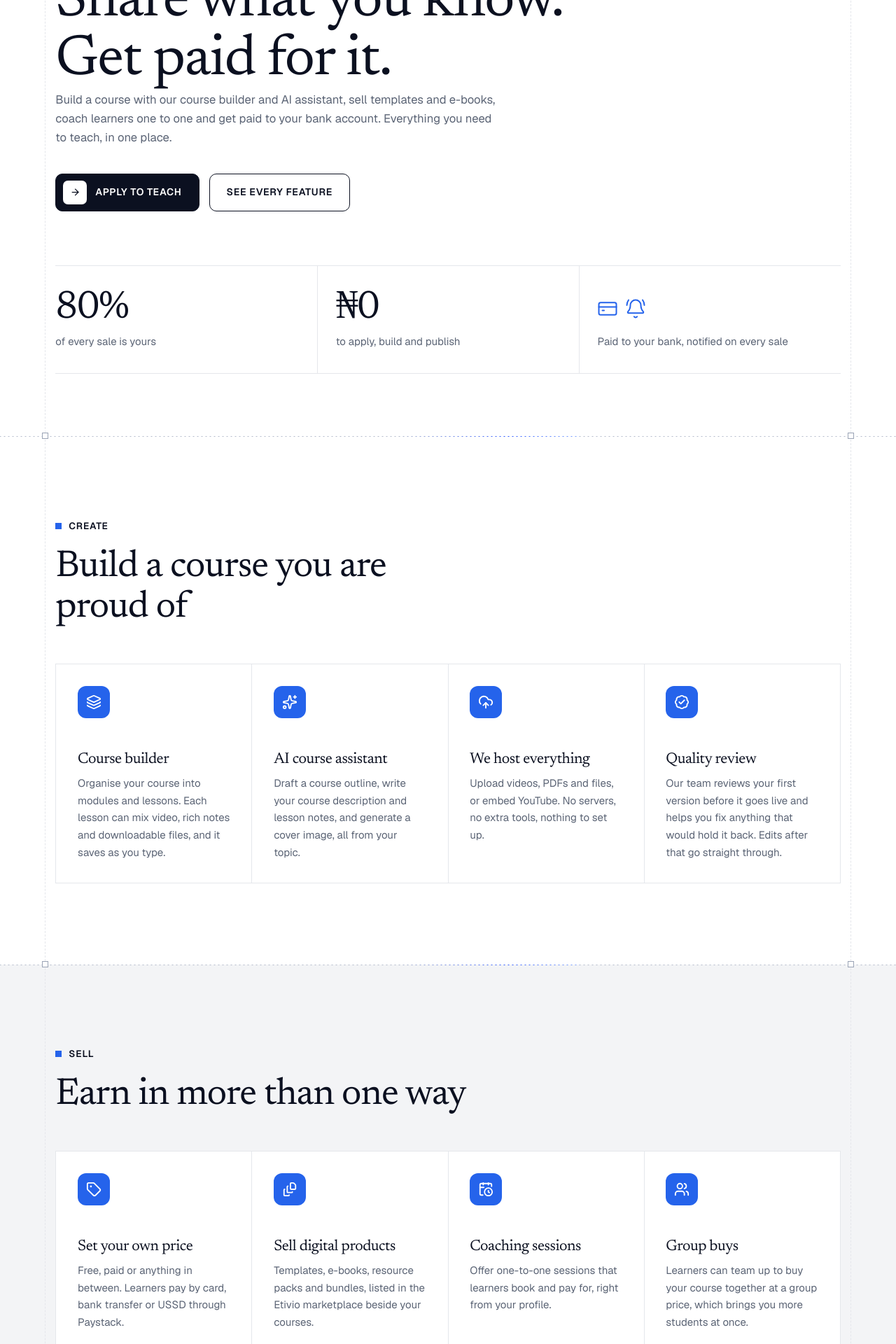
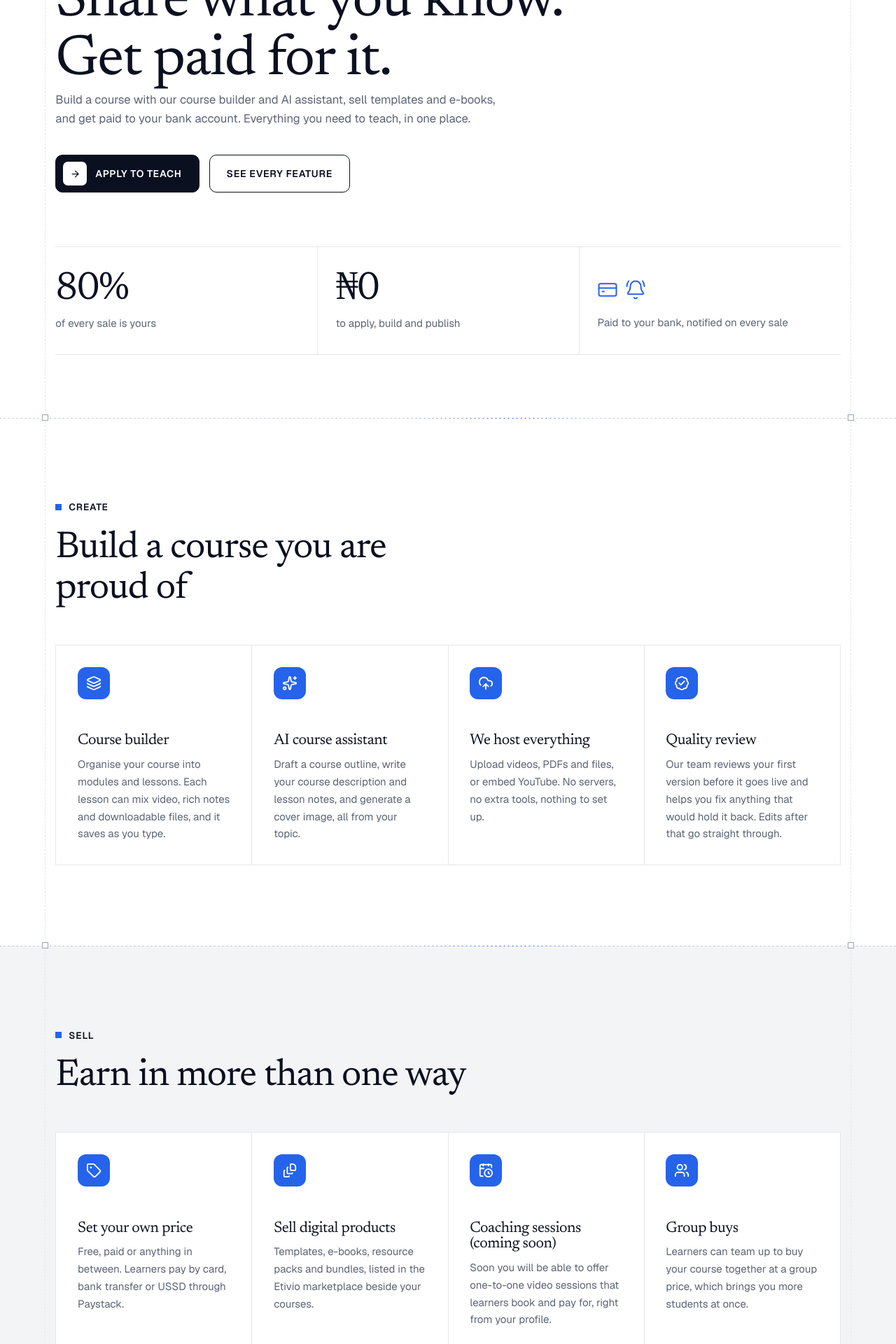
Before and after one commit to Etivioafrica/etivio-africa, a Next.js app: page /teach-on-etivio in a window 1280 px wide. Shown: the part 260-2180 px from the top of the page at 70% size. Built offline with nearby package versions, Linux system fonts and the light colour scheme; no server answers; the database is empty.

Commit message:
Teach page: mark coaching sessions as coming soon (feature is off in production)

```diff
--- a/src/app/(home2)/teach-on-etivio/page.tsx
+++ b/src/app/(home2)/teach-on-etivio/page.tsx
@@ -57,7 +57,7 @@ const GROUPS = [
     items: [
       { icon: Tag, title: "Set your own price", body: "Free, paid or anything in between. Learners pay by card, bank transfer or USSD through Paystack." },
       { icon: FileStack, title: "Sell digital products", body: "Templates, e-books, resource packs and bundles, listed in the Etivio marketplace beside your courses." },
-      { icon: CalendarClock, title: "Coaching sessions", body: "Offer one-to-one sessions that learners book and pay for, right from your profile." },
+      { icon: CalendarClock, title: "Coaching sessions (coming soon)", body: "Soon you will be able to offer one-to-one video sessions that learners book and pay for, right from your profile." },
       { icon: Users, title: "Group buys", body: "Learners can team up to buy your course together at a group price, which brings you more students at once." },
     ],
   },
@@ -96,7 +96,7 @@ const FAQ = [
   { q: "How and when do I get paid?", a: "Your share of every sale shows in your earnings dashboard. Add your bank account in Settings, and payouts are sent to it." },
   { q: "Do I need professional video equipment?", a: "No. A phone with a clear picture and good sound is enough. You can also teach with written lessons, files and YouTube videos." },
   { q: "Why does Etivio review courses?", a: "So learners can trust every course they buy. We review your first version before it goes live and tell you clearly if anything needs fixing. Edits to a live course go straight through." },
-  { q: "Can I sell things other than courses?", a: "Yes. You can sell templates, e-books, resource packs and bundles in the marketplace, and offer paid one-to-one coaching sessions." },
+  { q: "Can I sell things other than courses?", a: "Yes. You can sell templates, e-books, resource packs and bundles in the marketplace. Paid one-to-one coaching sessions are coming soon." },
 ];
 
 function Knots() {
@@ -121,7 +121,7 @@ export default function TeachOnEtivio() {
           </span>
           <h1>Share what you know. Get paid for it.</h1>
           <p className="et-tc-sub">
-            Build a course with our course builder and AI assistant, sell templates and e-books, coach learners one to one and get paid to
+            Build a course with our course builder and AI assistant, sell templates and e-books, and get paid to
             your bank account. Everything you need to teach, in one place.
           </p>
           <div className="et-ab-btns">
```
